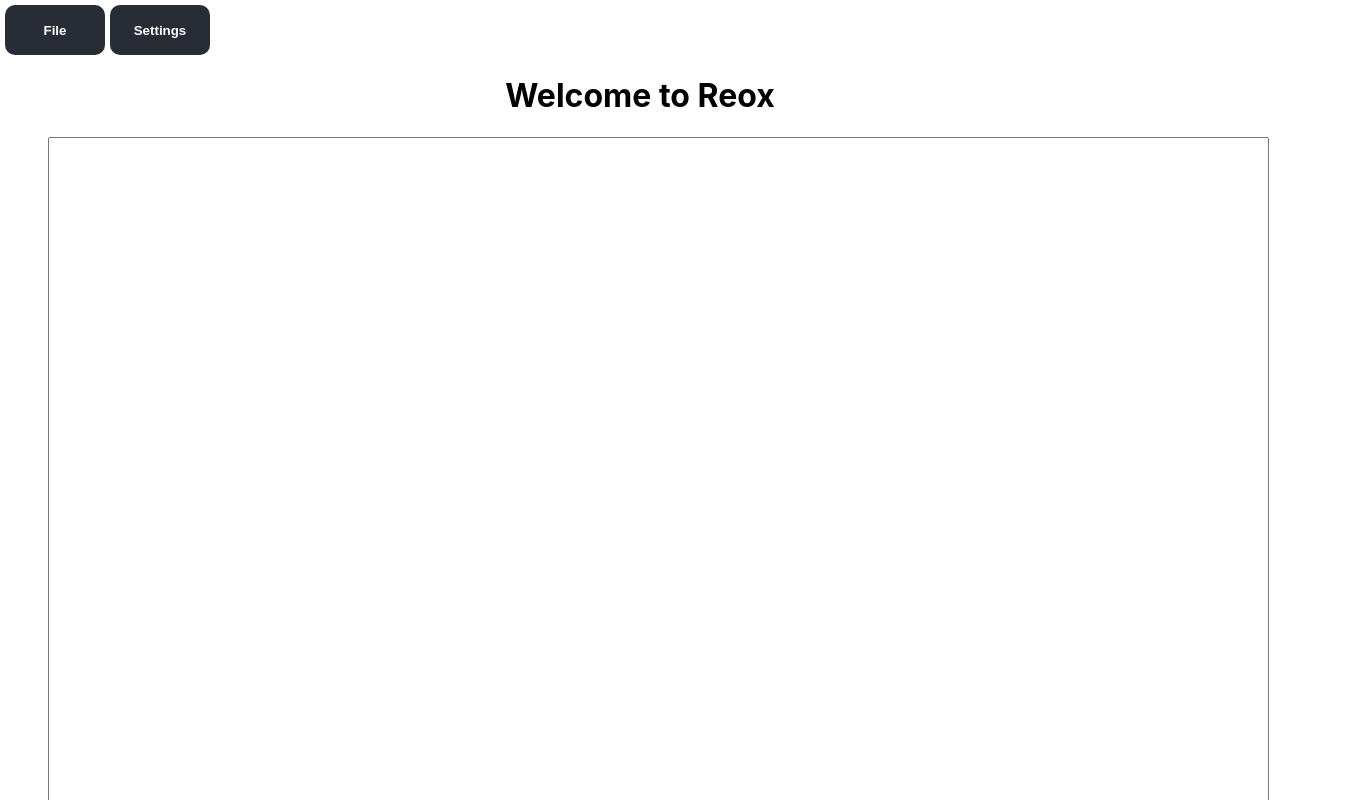
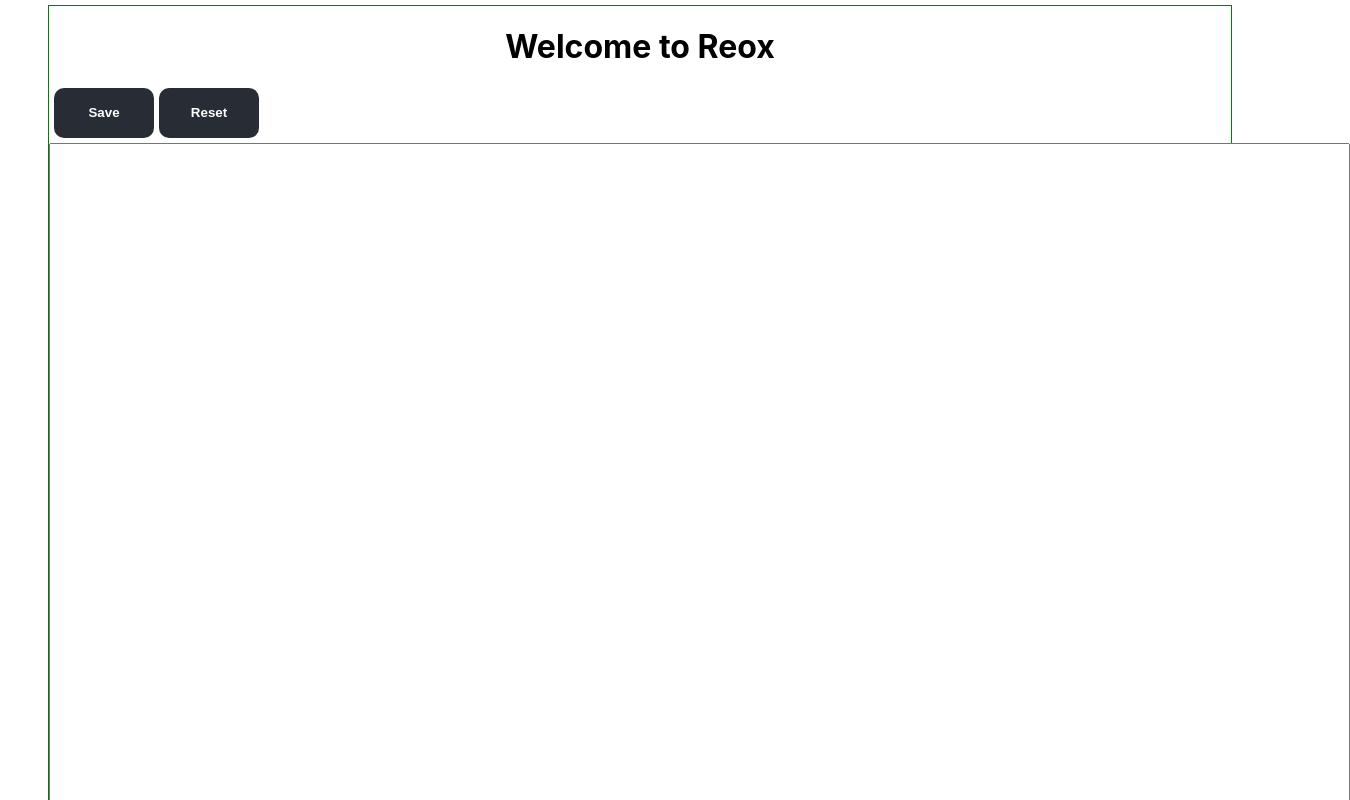
Before and after one commit to iamRandy/rocs, a React (Create React App) app in the folder reox/: page / in a window 1280 px wide. Shown: the top 800 px of the page, 1350 px wide, since content can reach past the window. Built offline with nearby package versions, Linux system fonts and the light colour scheme.

Commit message:
Fix button and textarea form to have basic components

```diff
--- a/reox/src/App.js
+++ b/reox/src/App.js
@@ -1,11 +1,9 @@
 import './App.css';
 import Hero from './Components/Hero';
-import Button from './Components/Button';
 
 function App() {
   return (
     <div className="App">
-         <Button />
          <Hero />
     </div>
   );
--- a/reox/src/Components/Button.js
+++ /dev/null
@@ -1,18 +0,0 @@
-import '../App.css';
-function Button() {
-    return (
-    <>
-    <div className="buttonContainer">
-        <button className="button">
-            File
-        </button>
-        <button className="button">
-            Settings
-        </button>
-
-    </div>
-    </>
-    );
-}
-
-export default Button;
--- a/reox/src/Components/Hero.css
+++ b/reox/src/Components/Hero.css
@@ -1,5 +1,5 @@
 .body {
-    /* border: 1px solid green; */
+    border: 1px solid green;
     margin: 5px 3rem;
     height: 100rem;
 }
--- a/reox/src/Components/Hero.js
+++ b/reox/src/Components/Hero.js
@@ -1,18 +1,17 @@
 import './Hero.css'
-import { useState } from 'react'
 import Text from './Text'
 
 function Hero() {
-    const [val, setVal] = useState("Hello world");
-    const change = event => {
-        setVal(event.target.value);
-    }
+    // const [val, setVal] = useState("Hello world");
+    // const change = event => {
+    //     setVal(event.target.value);
+    // }
     return (
-    <div class="body">
+    <div className="body">
         <h1>Welcome to Reox</h1>
         <Text />
     </div>
-    );
+    )
 };
 
 export default Hero;
--- /dev/null
+++ b/reox/src/Components/Text.js
@@ -0,0 +1,33 @@
+function Text() {
+
+    function handleSubmit(e) {
+
+        e.preventDefault();
+
+        const form = e.target;
+        const formData = new FormData(form);
+
+        const formJson = Object.fromEntries(formData.entries());
+        console.log(formJson);
+    }
+
+    return (
+        <>
+        <form method="post" onSubmit={handleSubmit}>
+            <div className="buttonContainer">
+                <button type="submit" className="button">Save</button>
+                <button type="reset" className="button">Reset</button>
+            </div>
+
+            <textarea
+                name="postContent"
+                rows={90}
+                cols={160}
+            />
+
+        </form>
+        </>
+    )
+}
+
+export default Text;
--- a/reox/src/Components/Text.jsx
+++ /dev/null
@@ -1,15 +0,0 @@
-import {useId} from 'react';
-
-export default function Text() {
-    const postTextAreaId = useId();
-
-    return (
-        <>
-            <textarea
-                id={postTextAreaId}
-                rows={95}
-                cols={150}
-                />
-        </>
-    )
-}
```
